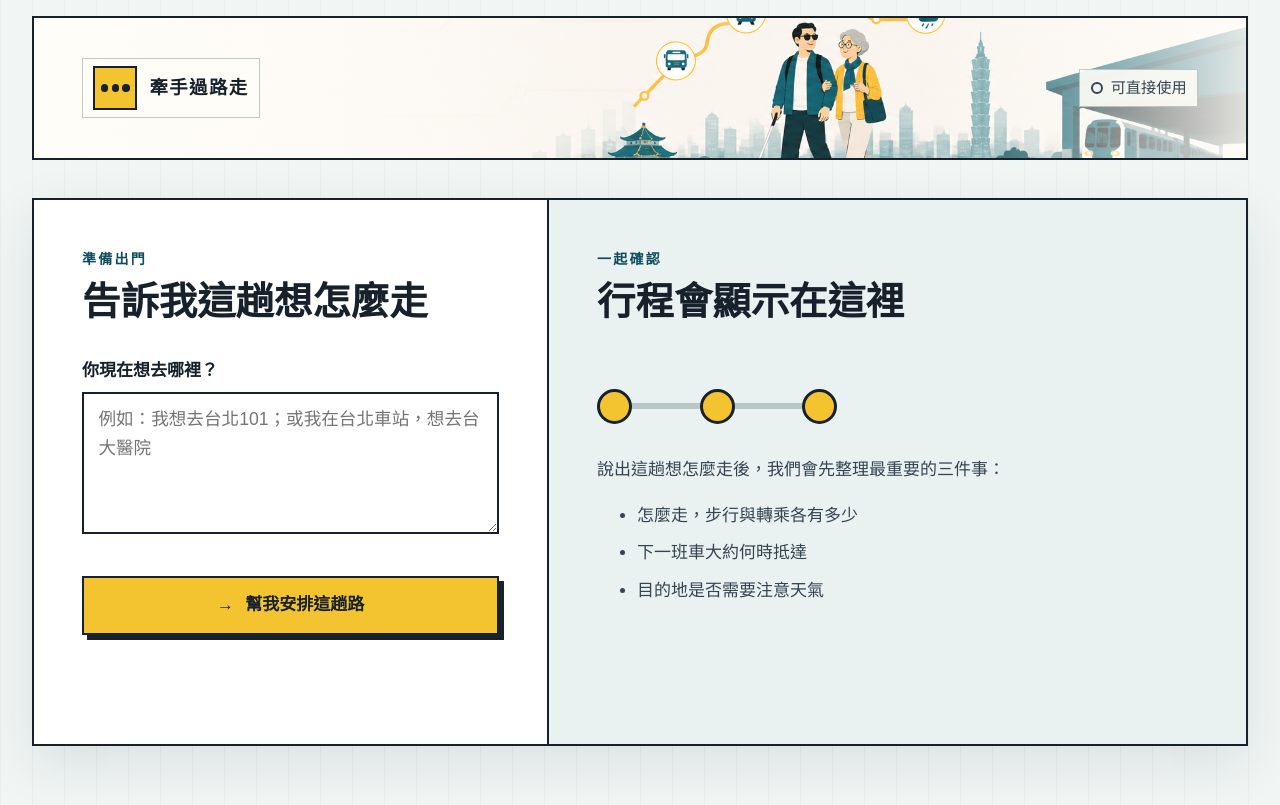
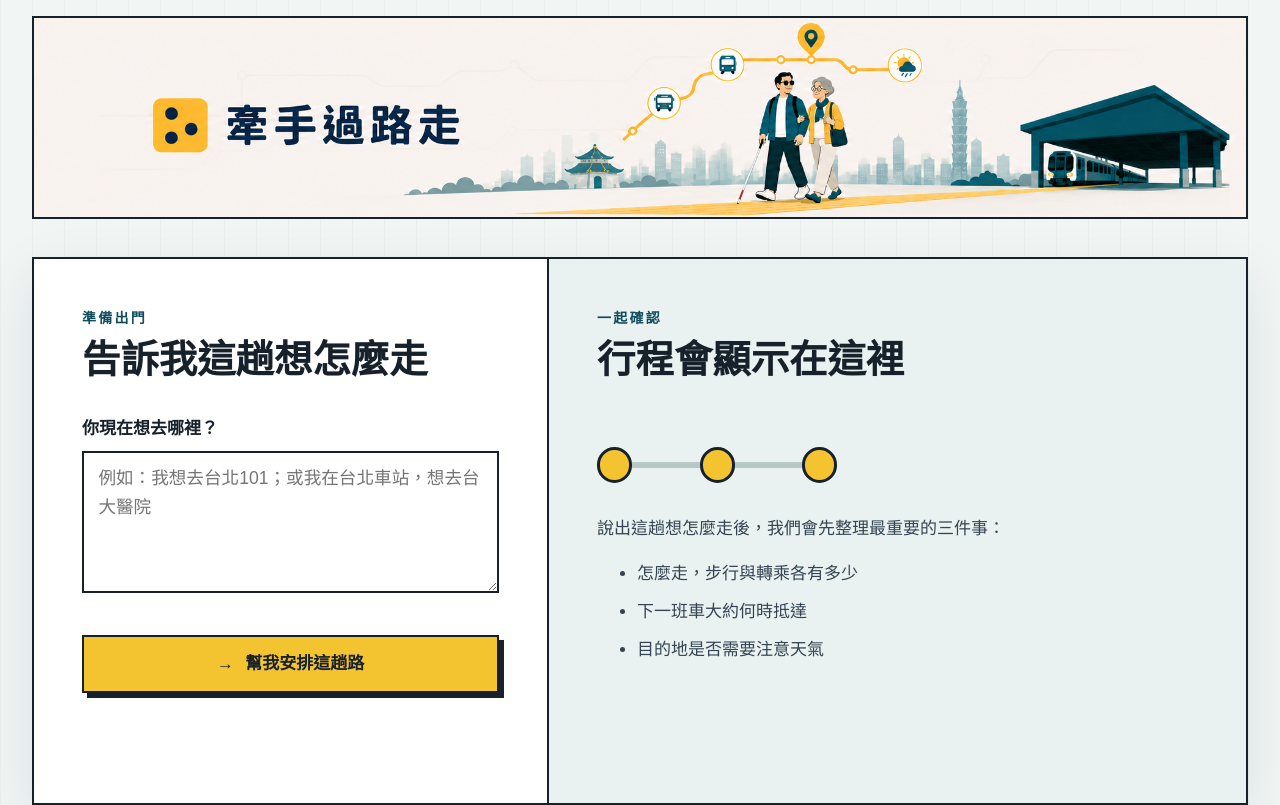
Before and after one commit to CradleChiu/qianshou-webmcp, a Next.js app: page / in a window 1280 px wide. Shown: the top 805 px of the page. Built offline with nearby package versions, Linux system fonts and the light colour scheme.

Commit message:
fix: keep full brand artwork in journey banner

```diff
--- a/src/app/globals.css
+++ b/src/app/globals.css
@@ -70,104 +70,19 @@ a:focus-visible,
 
 .site-header {
   position: relative;
-  display: flex;
   overflow: hidden;
   width: min(100% - 2rem, 76rem);
-  min-height: 9rem;
+  aspect-ratio: 6 / 1;
   margin: 1rem auto 0;
-  padding: 1rem clamp(1rem, 4vw, 3rem);
-  align-items: center;
-  justify-content: space-between;
-  gap: 1rem;
   border: 2px solid var(--asphalt);
   background: var(--paper);
   isolation: isolate;
 }
 
-.site-header::after {
-  position: absolute;
-  z-index: 1;
-  inset: 0;
-  background: linear-gradient(
-    90deg,
-    rgb(255 253 248 / 96%) 0%,
-    rgb(255 253 248 / 78%) 24%,
-    rgb(255 253 248 / 10%) 48%,
-    rgb(255 253 248 / 8%) 74%,
-    rgb(255 253 248 / 88%) 100%
-  );
-  content: "";
-  pointer-events: none;
-}
-
 .site-header-image {
-  z-index: 0;
   object-fit: cover;
   object-position: center 50%;
 }
-
-.brand-lockup {
-  position: relative;
-  z-index: 2;
-  display: inline-flex;
-  padding: 0.45rem 0.65rem;
-  align-items: center;
-  gap: 0.75rem;
-  border: 1px solid rgb(16 35 42 / 24%);
-  background: rgb(255 253 248 / 90%);
-}
-
-.brand-mark {
-  display: grid;
-  width: 2.75rem;
-  height: 2.75rem;
-  padding: 0.35rem;
-  grid-template-columns: repeat(3, 1fr);
-  gap: 0.2rem;
-  border: 2px solid var(--asphalt);
-  background: var(--tactile);
-}
-
-.brand-mark span {
-  align-self: center;
-  aspect-ratio: 1;
-  border-radius: 50%;
-  background: var(--asphalt);
-}
-
-.brand-name { font-size: 1.15rem; font-weight: 900; letter-spacing: 0.08em; }
-
-.agent-status {
-  position: relative;
-  z-index: 2;
-  display: flex;
-  max-width: 28rem;
-  margin: 0;
-  padding: 0.45rem 0.65rem;
-  align-items: center;
-  gap: 0.5rem;
-  border: 1px solid rgb(16 35 42 / 24%);
-  background: rgb(255 253 248 / 90%);
-  color: var(--asphalt-soft);
-  font-size: 0.95rem;
-  line-height: 1.4;
-}
-
-.agent-status > span {
-  width: 0.75rem;
-  height: 0.75rem;
-  flex: 0 0 auto;
-  border: 2px solid var(--asphalt-soft);
-  border-radius: 50%;
-}
-
-.agent-status--available > span {
-  border-color: var(--route);
-  background: var(--route);
-  box-shadow: 0 0 0 3px rgb(22 125 116 / 18%);
-}
-
-.agent-status--failed > span { border-color: var(--rust); background: var(--rust); }
 
 .workspace {
   width: min(100% - 2rem, 76rem);
@@ -722,22 +637,9 @@ footer {
 
 @media (max-width: 42rem) {
   .site-header {
-    min-height: 11rem;
-    padding: 0.75rem;
-    align-items: flex-start;
-    flex-direction: column;
+    aspect-ratio: 2.4 / 1;
   }
-  .site-header::after {
-    background: linear-gradient(
-      180deg,
-      rgb(255 253 248 / 96%) 0%,
-      rgb(255 253 248 / 68%) 35%,
-      rgb(255 253 248 / 12%) 62%,
-      rgb(255 253 248 / 80%) 100%
-    );
-  }
-  .site-header-image { object-position: 64% 50%; }
-  .agent-status { align-self: flex-end; }
+  .site-header-image { object-fit: contain; }
   .workspace { width: min(100% - 1rem, 76rem); padding-top: 2rem; }
   .journey-summary dl { grid-template-columns: 1fr; }
 }
@@ -752,6 +654,5 @@ footer {
 }
 
 @media (forced-colors: active) {
-  .brand-mark, .step-marker, .empty-path i, .primary-action { forced-color-adjust: none; }
-  .site-header-image, .site-header::after { display: none; }
+  .step-marker, .empty-path i, .primary-action { forced-color-adjust: none; }
 }
--- a/src/components/JourneyWorkspace.tsx
+++ b/src/components/JourneyWorkspace.tsx
@@ -79,13 +79,6 @@ type Results = {
 type PlaceSelections = Partial<Record<PlaceField, PlaceSelection>>;
 type PlaceChoices = Partial<Record<PlaceField, PlaceChoice>>;
 
-const statusText: Record<ToolStatus, string> = {
-  checking: "正在準備頁面",
-  available: "可直接使用，也支援智慧助理",
-  unavailable: "可直接使用",
-  failed: "智慧助理暫時無法使用，你仍可直接規劃行程",
-};
-
 function formatTimestamp(value: string) {
   return new Intl.DateTimeFormat("zh-TW", {
     timeZone: "Asia/Taipei",
@@ -209,7 +202,7 @@ export function JourneyWorkspace() {
     string | null
   >(null);
   const [intentDirty, setIntentDirty] = useState(true);
-  const [toolStatus, setToolStatus] = useState<ToolStatus>("checking");
+  const [, setToolStatus] = useState<ToolStatus>("checking");
   const [results, setResults] = useState<Results>({});
   const [busy, setBusy] = useState(false);
   const [alternativeBusyId, setAlternativeBusyId] = useState<string | null>(
@@ -1171,18 +1164,7 @@ export function JourneyWorkspace() {
           sizes="(max-width: 76rem) 100vw, 76rem"
           preload
         />
-        <div className="brand-lockup" aria-label="牽手過路走首頁">
-          <span className="brand-mark" aria-hidden="true">
-            <span />
-            <span />
-            <span />
-          </span>
-          <span className="brand-name">牽手過路走</span>
-        </div>
-        <p className={`agent-status agent-status--${toolStatus}`}>
-          <span aria-hidden="true" />
-          {statusText[toolStatus]}
-        </p>
+        <span className="sr-only">牽手過路走</span>
       </header>
 
       <main id="main-content" className="workspace">
```
Also changed, not shown: src/assets/qianshou-header-banner.png.
